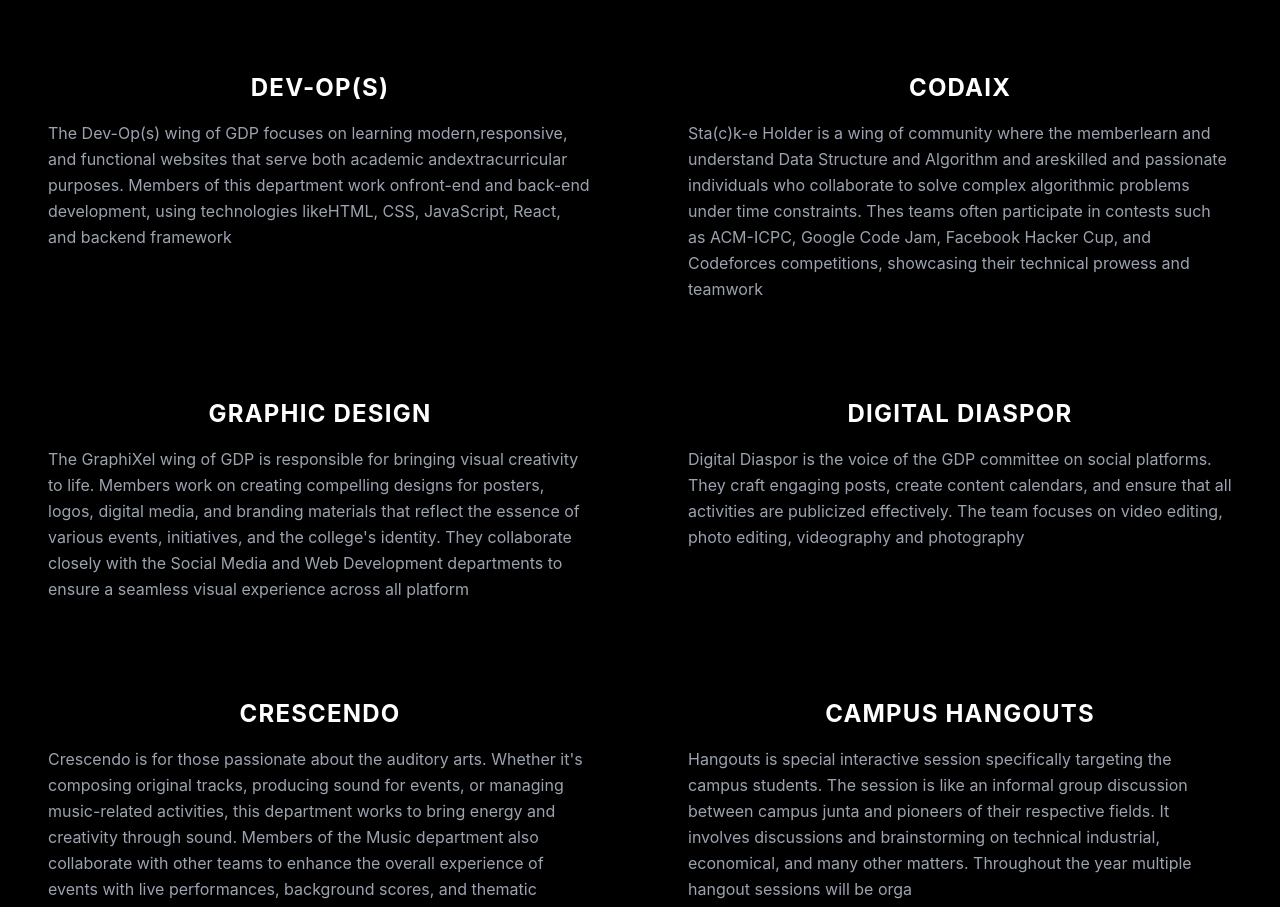
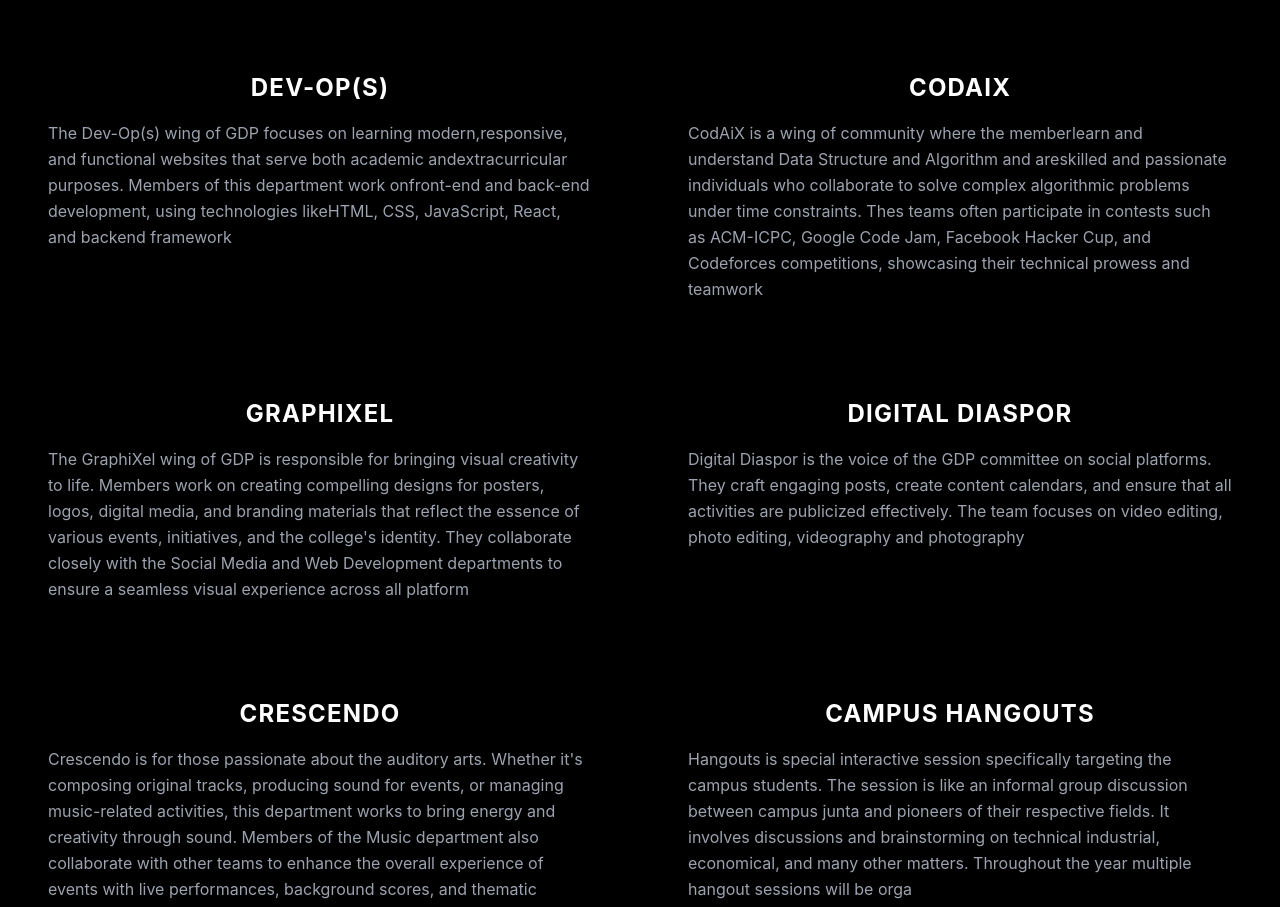
Before and after one commit to halalcenter/GDP, a React (Vite) app: page / in a window 1280 px wide. Shown: the part 1660-2567 px from the top of the page. Built offline with nearby package versions, Linux system fonts and the light colour scheme.

Commit message:
Update departments.ts

```diff
--- a/src/components/WhatWeDo/departments.ts
+++ b/src/components/WhatWeDo/departments.ts
@@ -10,10 +10,10 @@
   },
   {
     title: "CodAiX",
-    description: "Sta(c)k-e Holder is a wing of community where the memberlearn and understand Data Structure and Algorithm and areskilled and passionate individuals who collaborate to solve complex algorithmic problems under time constraints. Thes teams often participate in contests such as ACM-ICPC, Google Code Jam, Facebook Hacker Cup, and Codeforces competitions, showcasing their technical prowess and teamwork"
+    description: "CodAiX is a wing of community where the memberlearn and understand Data Structure and Algorithm and areskilled and passionate individuals who collaborate to solve complex algorithmic problems under time constraints. Thes teams often participate in contests such as ACM-ICPC, Google Code Jam, Facebook Hacker Cup, and Codeforces competitions, showcasing their technical prowess and teamwork"
   },
   {
-    title: "Graphic Design",
+    title: "GraphiXel",
     description: "The GraphiXel wing of GDP is responsible for bringing visual creativity to life. Members work on creating compelling designs for posters, logos, digital media, and branding materials that reflect the essence of various events, initiatives, and the college's identity. They collaborate closely with the Social Media and Web Development departments to ensure a seamless visual experience across all platform"
   },
   {
```
